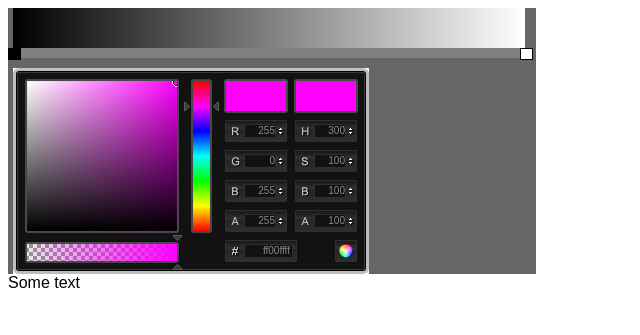
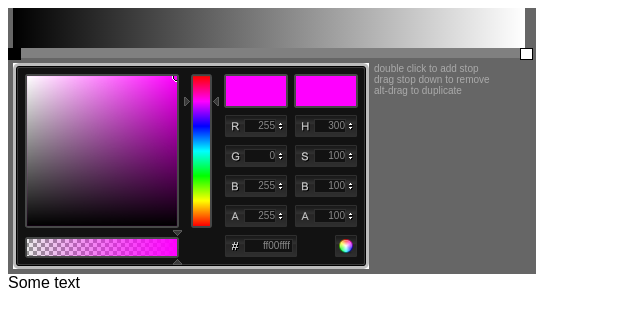
Before and after one commit to greggman/gradient-editor, a plain HTML site: page gradient-editor/gradient-editor.html in a window 1280 px wide. Shown: the whole page, without its empty margins (0-640 px from the left). Drawn offline with Linux system fonts and the light colour scheme.

Commit message:
add instructions

```diff
--- a/gradient-editor/gradient-editor.css
+++ b/gradient-editor/gradient-editor.css
@@ -20,3 +20,9 @@
 .gradient-editor-colors {
   background: gray;
 }
+
+/* the instruction area */
+.gradient-editor-instructions {
+  font-size: x-small;
+  color: #aaa;
+}
--- a/gradient-editor/gradient-editor.js
+++ b/gradient-editor/gradient-editor.js
@@ -96,6 +96,11 @@
           '</div>' +
           '<div class="gradient-editor-colors"></div>' +
           '<div class="gradient-editor-color-editor"></div>' +
+          '<div class="gradient-editor-instructions">' +
+            '<div>double click to add stop</div>' +
+            '<div>drag stop down to remove</div>' +
+            '<div>alt-drag to duplicate</div>' +
+          '</div>' +
         '</div>'
       );
       var outer = $('.gradient-editor-container', obj);
@@ -104,6 +109,7 @@
       var canvas = canvasObj[0];
       var colors = $('.gradient-editor-colors', obj);
       var colorEditor = $('.gradient-editor-color-editor', obj);
+      var instructions = $('.gradient-editor-instructions', obj);
       var currentStop;
 
       colorEditor.css("position", "absolute");
@@ -121,7 +127,7 @@
       colorEditor.css("left", half);
       colorEditor.css(
           "top",
-          (10 + options.height + options.stopHeight).toString() + "px");
+          (5 + options.height + options.stopHeight).toString() + "px");
 
       outer.css("position", "relative");
       outer.css(
@@ -134,15 +140,20 @@
            options.height +
            options.stopHeight).toString() + "px");
 
+      instructions.css("position", "absolute");
+      instructions.css(
+          "left",
+          (colorEditor[0].clientWidth + 10).toString() + "px");
+      instructions.css(
+          "top",
+          (options.height + 5 + options.stopHeight).toString() + "px");
+
       gradient.css("width", options.width);
       gradient.css("height", options.height);
       gradient.css("position", "absolute");
       gradient.css("left", half.toString() + "px");
       var stops = []
       var css = makeCSSGradient(stops);
-//      gradient.css("background-image", css);
-//      gradient[0].style.backgroundImage = css;
-//      g = gradient;
       canvas.width = options.width;
       canvas.height = options.height;
       var ctx = canvas.getContext("2d");
@@ -234,12 +245,12 @@
         });
         stopObj.mousedown(function(event) {
           currentStop = stop;
+          lastColor = stop.color;
           colorEditor.ColorPickerSetColor(rgbHexToColorObj(stop.color));
         });
         //stopObj.data('draggable').offset.click.left
         colors.append(stopObj);
         var p = "" + Math.floor(position * options.width) + " 0";
-console.log("start pos: " + p);
         stopObj.position({
           my: "left",
           at: "left",
@@ -267,7 +278,7 @@ console.log("start pos: " + p);
           newStops.push({
             position: stop.position,
             color: stop.color
-      });
+          });
         }
         return newStops;
       }
```
